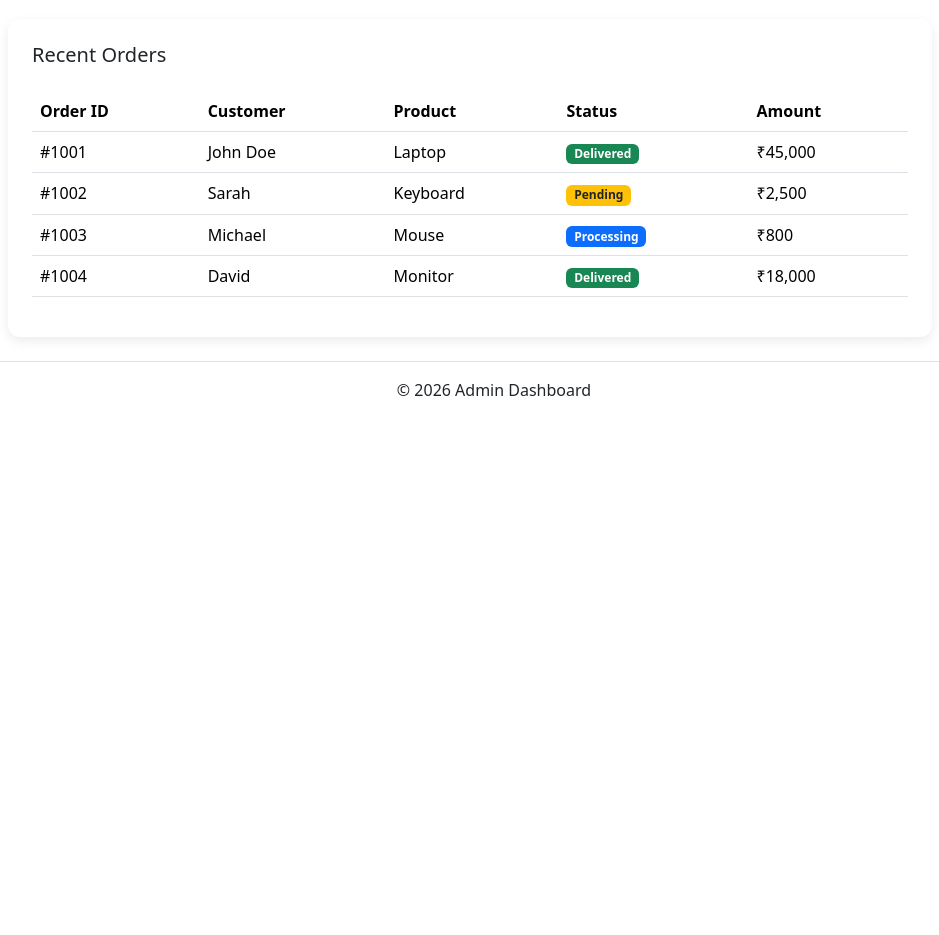
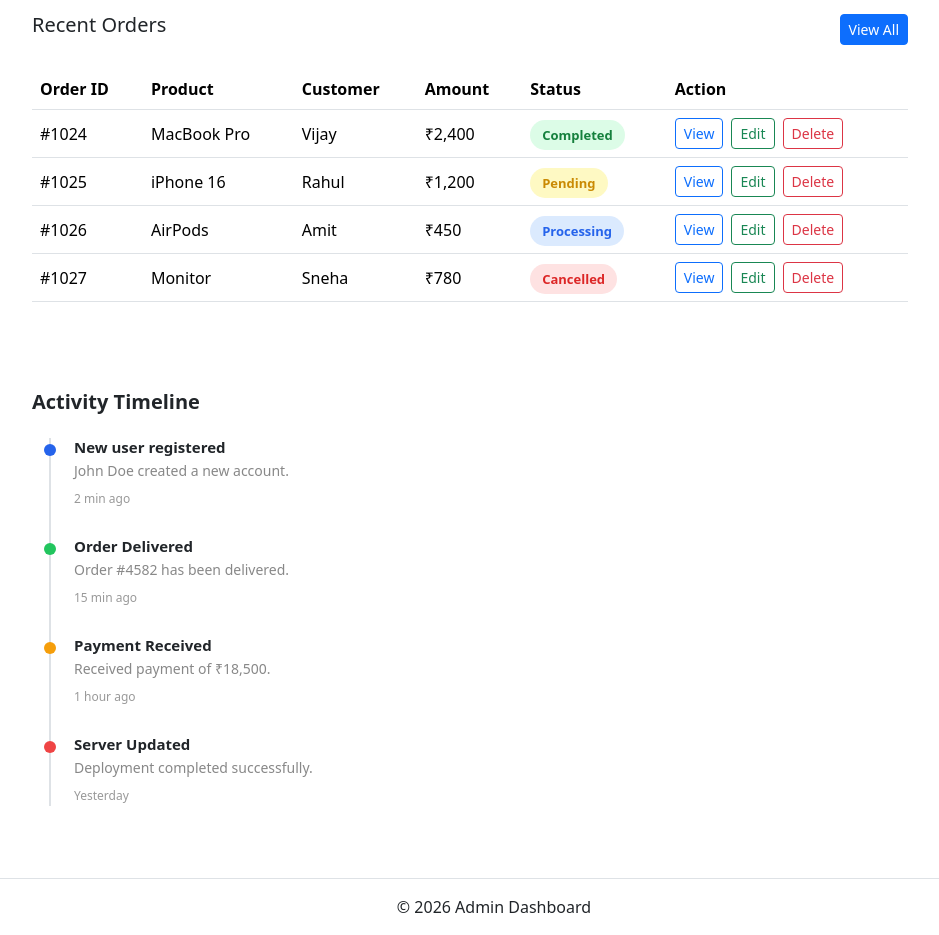
Before and after one commit to chaturbhujvijaydev-droid/react-dashboard, a React (Vite) app: page / in a window 1280 px wide. Shown: the part 1220-2155 px from the top of the page, without its empty margins (276-1215 px from the left). Before the commit the page ends 1638 px from the top, so only its background shows below. Built offline with nearby package versions, Linux system fonts and the light colour scheme.

Commit message:
feat: dashbaord new feature

```diff
--- /dev/null
+++ b/src/components/activity/ActivityTimeline.jsx
@@ -0,0 +1,68 @@
+import "./ActivityTimeline.scss";
+
+const activities = [
+  {
+    id: 1,
+    title: "New user registered",
+    description: "John Doe created a new account.",
+    time: "2 min ago",
+    color: "#2563eb",
+  },
+  {
+    id: 2,
+    title: "Order Delivered",
+    description: "Order #4582 has been delivered.",
+    time: "15 min ago",
+    color: "#22c55e",
+  },
+  {
+    id: 3,
+    title: "Payment Received",
+    description: "Received payment of ₹18,500.",
+    time: "1 hour ago",
+    color: "#f59e0b",
+  },
+  {
+    id: 4,
+    title: "Server Updated",
+    description: "Deployment completed successfully.",
+    time: "Yesterday",
+    color: "#ef4444",
+  },
+];
+
+const ActivityTimeline = () => {
+  return (
+    <div className="activity-card">
+
+      <div className="activity-header">
+        <h5>Activity Timeline</h5>
+      </div>
+
+      <div className="timeline">
+
+        {activities.map((item) => (
+          <div
+            className="timeline-item"
+            key={item.id}
+          >
+            <div
+              className="timeline-dot"
+              style={{ background: item.color }}
+            />
+
+            <div className="timeline-content">
+              <h6>{item.title}</h6>
+              <p>{item.description}</p>
+              <small>{item.time}</small>
+            </div>
+          </div>
+        ))}
+
+      </div>
+
+    </div>
+  );
+};
+
+export default ActivityTimeline;
--- /dev/null
+++ b/src/components/activity/ActivityTimeline.scss
@@ -0,0 +1,68 @@
+.activity-card {
+  background: var(--card-bg);
+  border-radius: 16px;
+  padding: 24px;
+  box-shadow: var(--shadow);
+  height: 100%;
+}
+
+.activity-header {
+  margin-bottom: 24px;
+}
+
+.activity-header h5 {
+  margin: 0;
+  font-weight: 700;
+}
+
+.timeline {
+  position: relative;
+  margin-left: 12px;
+}
+
+.timeline::before {
+  content: "";
+  position: absolute;
+  left: 5px;
+  top: 0;
+  bottom: 0;
+  width: 2px;
+  background: var(--border-color);
+}
+
+.timeline-item {
+  position: relative;
+  display: flex;
+  gap: 18px;
+  padding-bottom: 28px;
+}
+
+.timeline-item:last-child {
+  padding-bottom: 0;
+}
+
+.timeline-dot {
+  width: 12px;
+  height: 12px;
+  border-radius: 50%;
+  z-index: 2;
+  margin-top: 6px;
+  flex-shrink: 0;
+}
+
+.timeline-content h6 {
+  margin: 0;
+  font-size: 15px;
+  font-weight: 600;
+}
+
+.timeline-content p {
+  margin: 4px 0;
+  color: #888;
+  font-size: 14px;
+}
+
+.timeline-content small {
+  color: #999;
+  font-size: 12px;
+}
--- /dev/null
+++ b/src/components/orders/RecentOrders.jsx
@@ -0,0 +1,113 @@
+import "./RecentOrders.scss";
+
+const orders = [
+  {
+    id: "#1024",
+    product: "MacBook Pro",
+    customer: "Vijay",
+    amount: "₹2,400",
+    status: "Completed",
+  },
+  {
+    id: "#1025",
+    product: "iPhone 16",
+    customer: "Rahul",
+    amount: "₹1,200",
+    status: "Pending",
+  },
+  {
+    id: "#1026",
+    product: "AirPods",
+    customer: "Amit",
+    amount: "₹450",
+    status: "Processing",
+  },
+  {
+    id: "#1027",
+    product: "Monitor",
+    customer: "Sneha",
+    amount: "₹780",
+    status: "Cancelled",
+  },
+];
+
+const RecentOrders = () => {
+  return (
+    <div className="orders-card">
+
+      <div className="orders-header">
+        <h5>Recent Orders</h5>
+
+        <button className="btn btn-primary btn-sm">
+          View All
+        </button>
+      </div>
+
+      <div className="table-responsive">
+
+        <table className="table orders-table">
+
+          <thead>
+
+            <tr>
+              <th>Order ID</th>
+              <th>Product</th>
+              <th>Customer</th>
+              <th>Amount</th>
+              <th>Status</th>
+              <th>Action</th>
+            </tr>
+
+          </thead>
+
+          <tbody>
+
+            {orders.map((order) => (
+
+              <tr key={order.id}>
+
+                <td>{order.id}</td>
+
+                <td>{order.product}</td>
+
+                <td>{order.customer}</td>
+
+                <td>{order.amount}</td>
+
+                <td>
+                  <span
+                    className={`status ${order.status.toLowerCase()}`}
+                  >
+                    {order.status}
+                  </span>
+                </td>
+
+                <td>
+                  <button className="btn btn-sm btn-outline-primary me-2">
+                    View
+                  </button>
+
+                  <button className="btn btn-sm btn-outline-success me-2">
+                    Edit
+                  </button>
+
+                  <button className="btn btn-sm btn-outline-danger">
+                    Delete
+                  </button>
+                </td>
+
+              </tr>
+
+            ))}
+
+          </tbody>
+
+        </table>
+
+      </div>
+
+    </div>
+  );
+};
+
+export default RecentOrders;
--- /dev/null
+++ b/src/components/orders/RecentOrders.scss
@@ -0,0 +1,61 @@
+.orders-card {
+  background: var(--card-bg);
+  border-radius: 16px;
+  padding: 24px;
+  box-shadow: var(--shadow);
+}
+
+.orders-header {
+  display: flex;
+  justify-content: space-between;
+  align-items: center;
+  margin-bottom: 24px;
+}
+
+.orders-table {
+  margin-bottom: 0;
+}
+
+.orders-table th {
+  font-weight: 700;
+  border-bottom: 2px solid var(--border-color);
+}
+
+.orders-table td {
+  vertical-align: middle;
+}
+
+.orders-table tbody tr {
+  transition: background 0.25s ease;
+}
+
+.orders-table tbody tr:hover {
+  background: rgba(37, 99, 235, 0.06);
+}
+
+.status {
+  padding: 6px 12px;
+  border-radius: 20px;
+  font-size: 13px;
+  font-weight: 600;
+}
+
+.status.completed {
+  background: #dcfce7;
+  color: #15803d;
+}
+
+.status.pending {
+  background: #fef9c3;
+  color: #ca8a04;
+}
+
+.status.processing {
+  background: #dbeafe;
+  color: #2563eb;
+}
+
+.status.cancelled {
+  background: #fee2e2;
+  color: #dc2626;
+}
--- a/src/components/tables/RecentOrders.jsx
+++ /dev/null
@@ -1,53 +0,0 @@
-import "./RecentOrders.scss";
-import { orders } from "../../data/dashboardData";
-
-const getBadgeClass = (status) => {
-  switch (status) {
-    case "Delivered":
-      return "bg-success";
-    case "Pending":
-      return "bg-warning text-dark";
-    case "Processing":
-      return "bg-primary";
-    default:
-      return "bg-secondary";
-  }
-};
-
-const RecentOrders = () => {
-  return (
-    <div className="orders-card">
-      <h5 className="mb-4">Recent Orders</h5>
-
-      <table className="table table-hover align-middle">
-        <thead>
-          <tr>
-            <th>Order ID</th>
-            <th>Customer</th>
-            <th>Product</th>
-            <th>Status</th>
-            <th>Amount</th>
-          </tr>
-        </thead>
-
-        <tbody>
-          {orders.map((order) => (
-            <tr key={order.id}>
-              <td>{order.id}</td>
-              <td>{order.customer}</td>
-              <td>{order.product}</td>
-              <td>
-                <span className={`badge ${getBadgeClass(order.status)}`}>
-                  {order.status}
-                </span>
-              </td>
-              <td>{order.amount}</td>
-            </tr>
-          ))}
-        </tbody>
-      </table>
-    </div>
-  );
-};
-
-export default RecentOrders;
--- a/src/components/tables/RecentOrders.scss
+++ /dev/null
@@ -1,25 +0,0 @@
-.orders-card {
-  background: var(--card-bg);
-color: var(--text-color);
-  border-radius: 12px;
-  padding: 24px;
-  margin-top: 30px;
-  box-shadow: 0 4px 12px rgba(0, 0, 0, 0.08);
-}
-
-.table th {
-  font-weight: 600;
-}
-.table {
-  background: var(--card-bg);
-  color: var(--text-color);
-}
-
-.table th {
-  background: var(--hover-bg);
-  color: var(--text-color);
-}
-
-.table td {
-  border-color: var(--border-color);
-}
--- a/src/pages/Dashboard/Dashboard.jsx
+++ b/src/pages/Dashboard/Dashboard.jsx
@@ -3,7 +3,8 @@ import StatCard from "../../components/ui/StatCard/StatCard";
 import RevenueChart from "../../components/charts/RevenueChart/RevenueChart";
 import SalesChart from "../../components/charts/SalesChart/SalesChart";
 import UsersChart from "../../components/charts/UsersChart/UsersChart";
-import RecentOrders from "../../components/tables/RecentOrders";
+import RecentOrders from "../../components/orders/RecentOrders";
+import ActivityTimeline from "../../components/activity/ActivityTimeline";
 
 
 import {
@@ -80,6 +81,17 @@ const Dashboard = () => {
         </div>
 
       </div>
+      <div className="row mt-4">
+
+  <div className="col-lg-6 mb-4">
+    <ActivityTimeline />
+  </div>
+
+  <div className="col-lg-6 mb-4">
+    {/* Top Selling Products (Next Feature) */}
+  </div>
+
+</div>
     </Layout>
   );
 };
```
